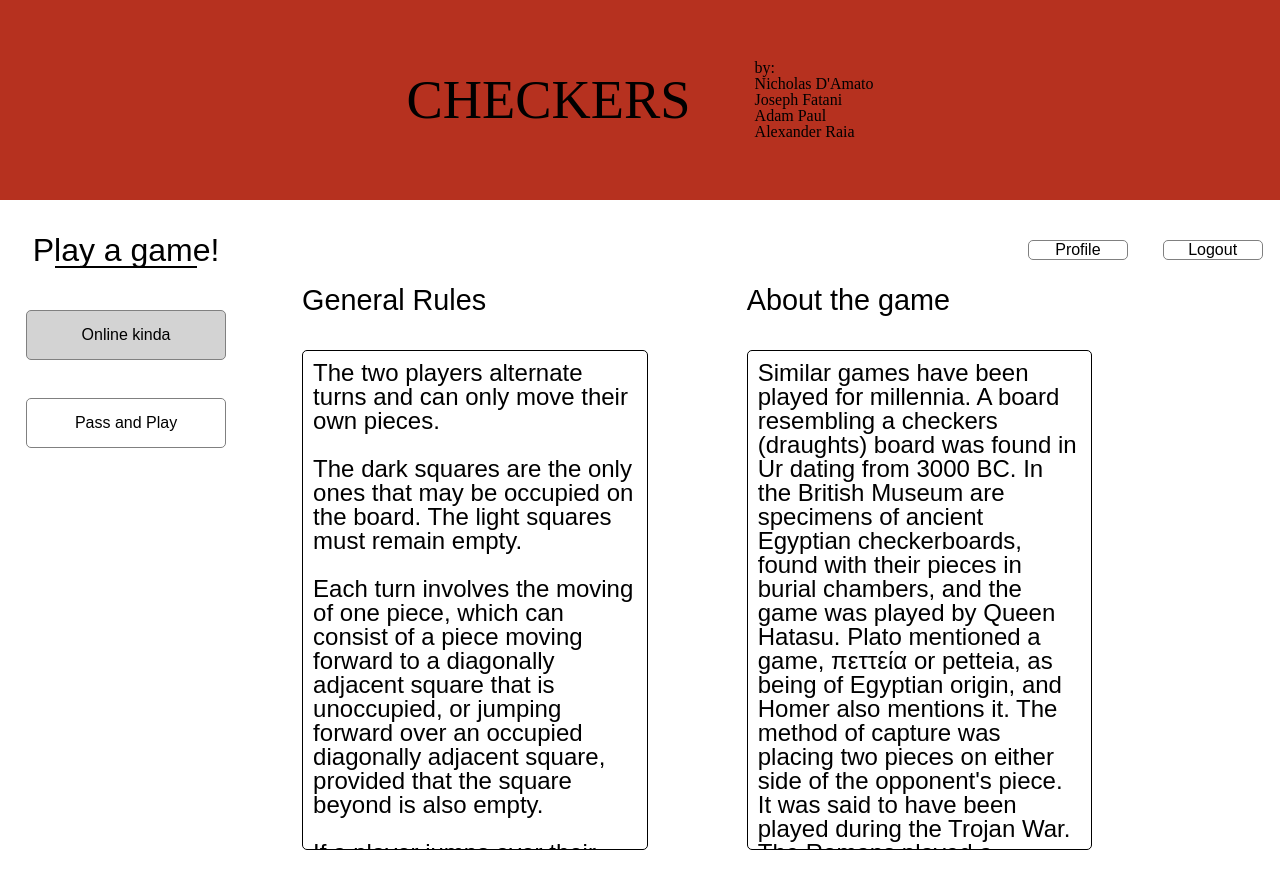
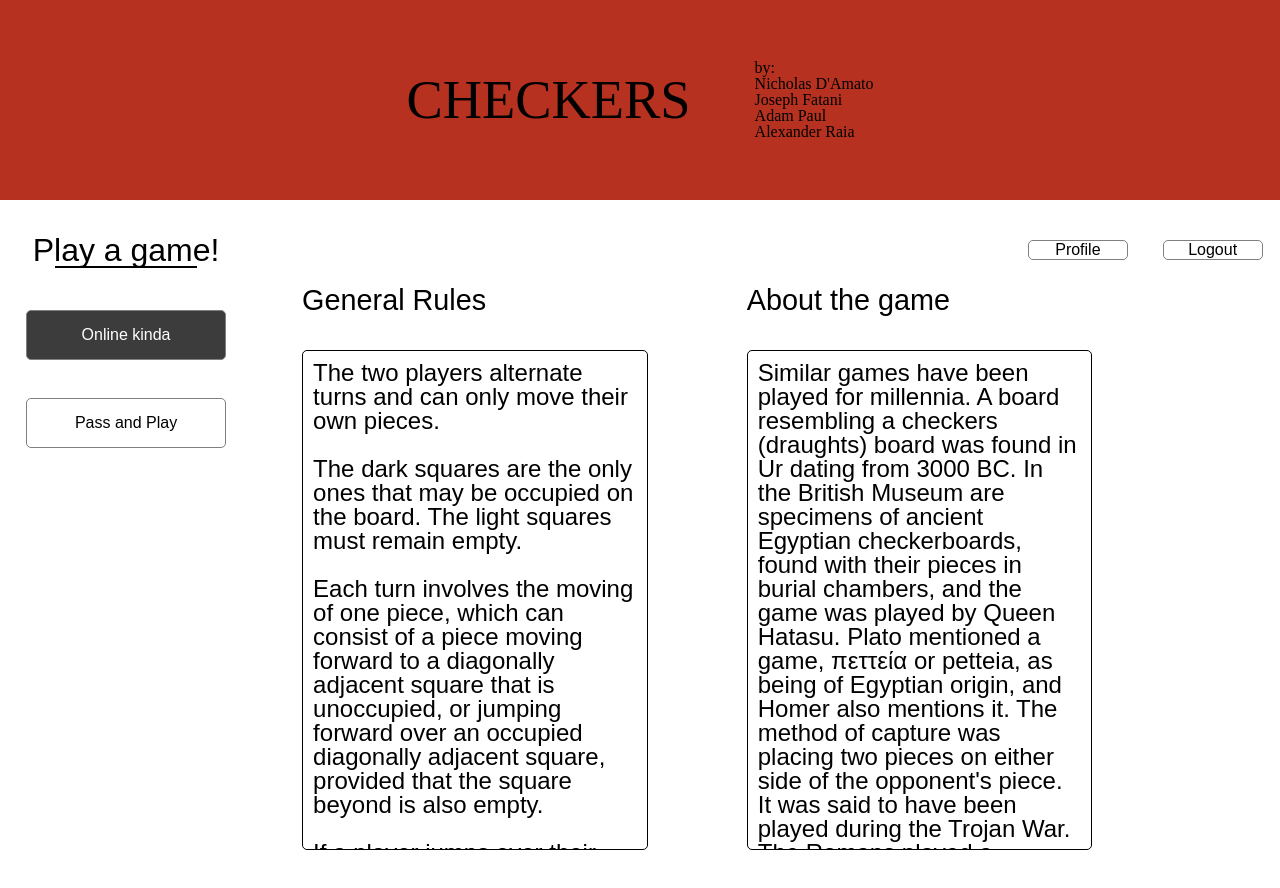
Before and after one commit to Checkers-app/Checkers, a React (Create React App) app: page /#/landingpage in a window 1280 px wide. In both pictures the pointer is over the link "Online kinda". Shown: the top 888 px of the page. Built offline with nearby package versions, Linux system fonts and the light colour scheme.

Commit message:
minor styling changes

```diff
--- a/src/css/checkerboard.scss
+++ b/src/css/checkerboard.scss
@@ -1,4 +1,8 @@
 $greyedOut: #d3d3d3;
+$terracotta: #945D60;
+$herb: #626E60;
+$chili: #AF473C;
+$charcoal: #3C3C3C;
 
 .activeTurnText {
   font-weight: bold;
--- a/src/css/landingpage.css
+++ b/src/css/landingpage.css
@@ -74,7 +74,8 @@
 }
 
 .GLButton:hover {
-  background-color: #d3d3d3;
+  background-color: #3C3C3C;
+  color: white;
 }
 
 .utilityLinks {
@@ -100,7 +101,8 @@
 }
 
 .ULButton:hover {
-  background-color: #d3d3d3;
+  background-color: #3C3C3C;
+  color: white;
 }
 
 .rulesBox {
--- a/src/css/landingpage.scss
+++ b/src/css/landingpage.scss
@@ -1,9 +1,14 @@
 $greyedOut: #d3d3d3;
+$terracotta: #945D60;
+$herb: #626E60;
+$chili: #AF473C;
+$charcoal: #3C3C3C;
 
 .header {
   width: 100vw;
   height: 200px;
   margin-bottom: 0px;
+  // background-color: $chili;
 }
 
 .bottomContainer {
@@ -83,7 +88,8 @@ $greyedOut: #d3d3d3;
 }
 
 .GLButton:hover {
-  background-color: $greyedOut;
+  background-color: $charcoal;
+  color: white;
 }
 
 .utilityLinks {
@@ -110,7 +116,8 @@ $greyedOut: #d3d3d3;
 }
 
 .ULButton:hover {
-  background-color: $greyedOut;
+  background-color: $charcoal;
+  color: white;
 }
 
 .rulesBox {
```
Also changed, not shown: 2 other files (tests, documents, lock files or other folders).
